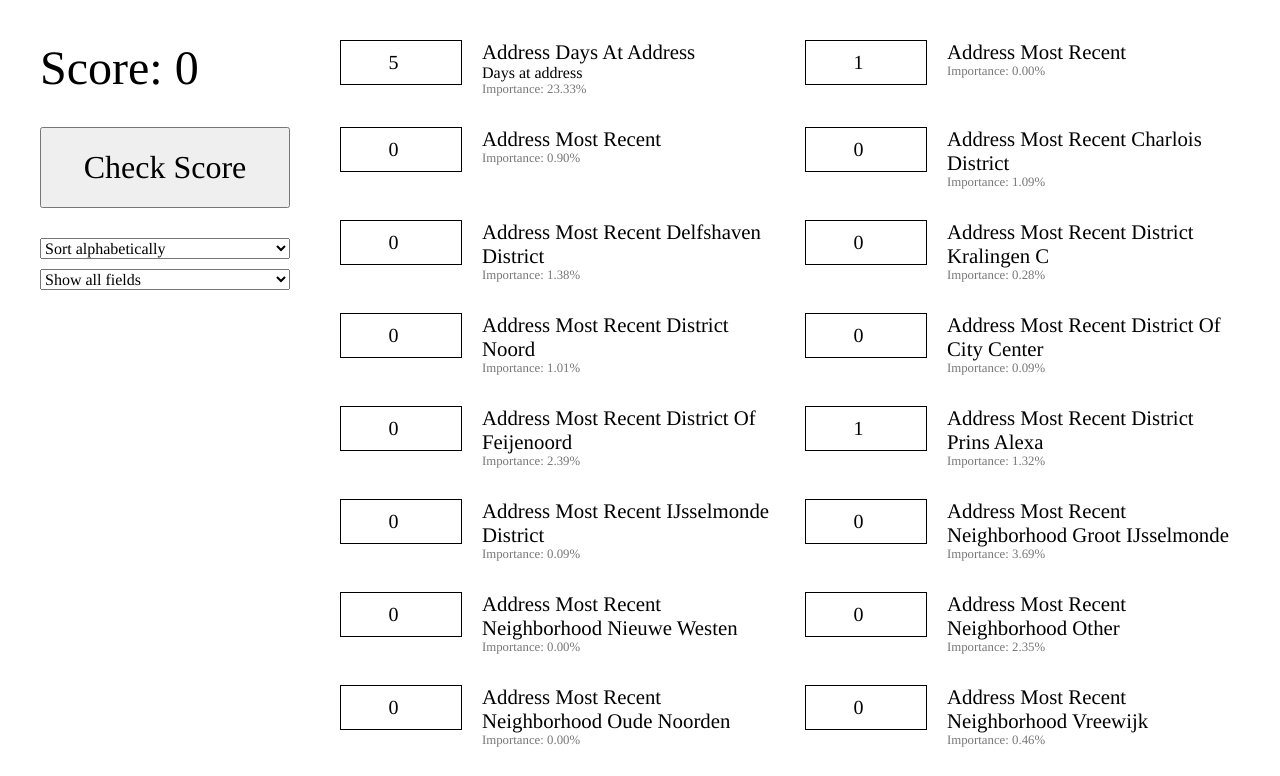
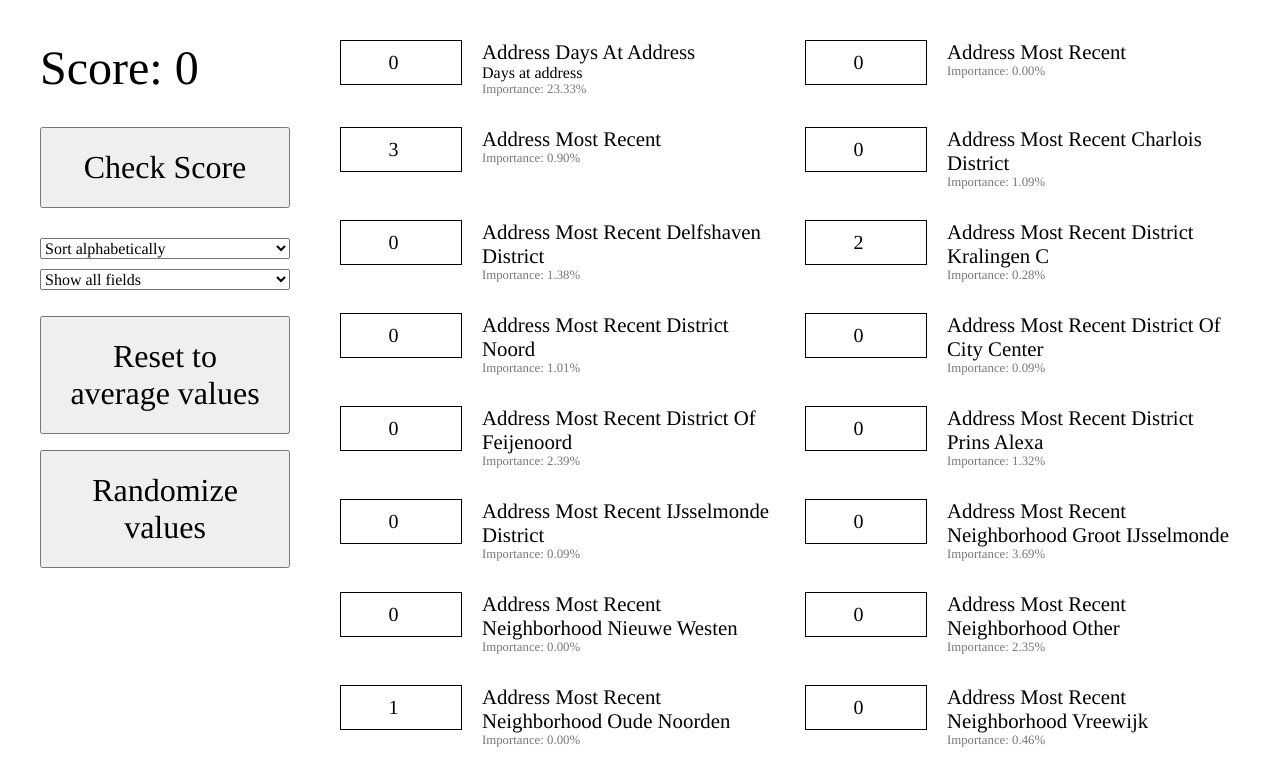
Before and after one commit to gheghi18/rotterdam-front, a Svelte app: page / in a window 1280 px wide. Shown: the top 776 px of the page. Built offline with nearby package versions, Linux system fonts and the light colour scheme.

Commit message:
fix bugs and add reset/randomize

```diff
--- a/src/App.svelte
+++ b/src/App.svelte
@@ -2,6 +2,42 @@
   import FIELDS from "./features.json";
   import Field from "./Field.svelte";
   import { userFields } from "./stores.js";
+
+  function onSort() {
+    sortedFields = sortedFields.sort(sorters[sort]);
+  }
+
+  function onFilter() {
+    if (show == "all") {
+      sortedFields = FIELDS.sort(sorters[sort]);
+    } else {
+      sortedFields = FIELDS.filter((f) => f.feature_importance > 10);
+      onSort();
+    }
+  }
+
+  function onRandomize() {
+    userFields.set(FIELDS.map((f) => parseInt(Math.random() * 100)));
+  }
+
+  function onResetValues() {
+    userFields.set(FIELDS.map((f) => f.default_value));
+  }
+
+  async function onSubmit(e) {
+    loading = true;
+    let data = { auth: AUTH, d: [$userFields] };
+    let response = await fetch(URL, {
+      method: "POST",
+      body: JSON.stringify(data),
+      headers: {
+        "Content-Type": "application/json",
+      },
+    });
+    let results = await response.json();
+    score = results[0]["Ja"];
+    loading = false;
+  }
 
   const URL = "https://rotterdam-model.fly.dev/";
   // const URL = "http://localhost:8080/";
@@ -26,36 +62,9 @@
   let sort = "alphabetical";
   let show = "all";
 
+
   let sortedFields = FIELDS.sort(sorters[sort]);
-
-  function onSort() {
-    sortedFields = sortedFields.sort(sorters[sort]);
-  }
-
-  function onFilter() {
-    if (show == "all") {
-      sortedFields = FIELDS.sort(sorters[sort]);
-    } else {
-      sortedFields = FIELDS.filter((f) => f.feature_importance > 10);
-      onSort();
-    }
-  }
-
-  async function onSubmit(e) {
-    loading = true;
-    let data = { auth: AUTH, d: [$userFields] };
-    console.log(data);
-    let response = await fetch(URL, {
-      method: "POST",
-      body: JSON.stringify(data),
-      headers: {
-        "Content-Type": "application/json",
-      },
-    });
-    let results = await response.json();
-    score = results[0]["Ja"];
-    loading = false;
-  }
+  onResetValues();
 </script>
 
 <main>
@@ -82,6 +91,13 @@
         <option value="all">Show all fields</option>
         <option value="important">Show most important fields</option>
       </select>
+
+      <p>
+        <button on:click|preventDefault={onResetValues}>Reset to average values</button>
+      </p>
+      <p>
+        <button on:click|preventDefault={onRandomize}>Randomize values</button>
+      </p>
     </header>
 
     <div class="fields">
--- a/src/Field.svelte
+++ b/src/Field.svelte
@@ -14,20 +14,14 @@
     category,
     index;
 
-  let val = default_value;
-
-  function updateStore() {
-    $userFields[index] = parseFloat(val);
-  }
 </script>
 
-<div class="field">
+<div class="field" id={"field-" + index}>
   <input
     name={feature_dutch_underscore}
     type="number"
     step="0.01"
-    bind:value={val}
-    on:change={updateStore}
+    bind:value={$userFields[index]}
   />
   <label for={feature_dutch_underscore}>
     <div class="title">{feature_english_auto_translate}</div>
--- a/src/stores.js
+++ b/src/stores.js
@@ -1,4 +1,5 @@
-import { writable } from 'svelte/store';
+import { writable } from "svelte/store";
 import FIELDS from "./features.json";
 
-export const userFields = writable(FIELDS.map(f => f.default_value));
+// export const userFields = writable(FIELDS.map((f) => f.default_value));
+export const userFields = writable([]);
```
